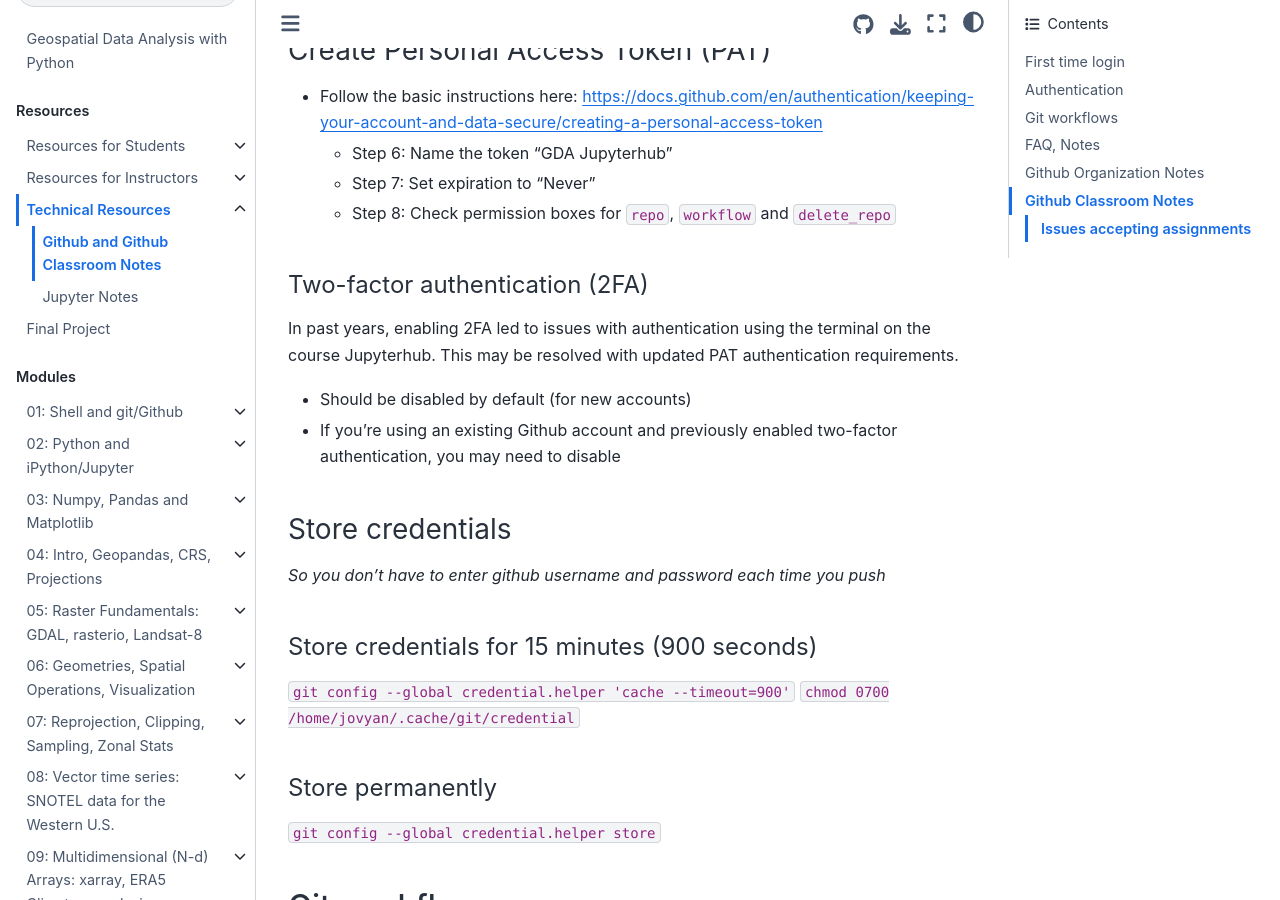
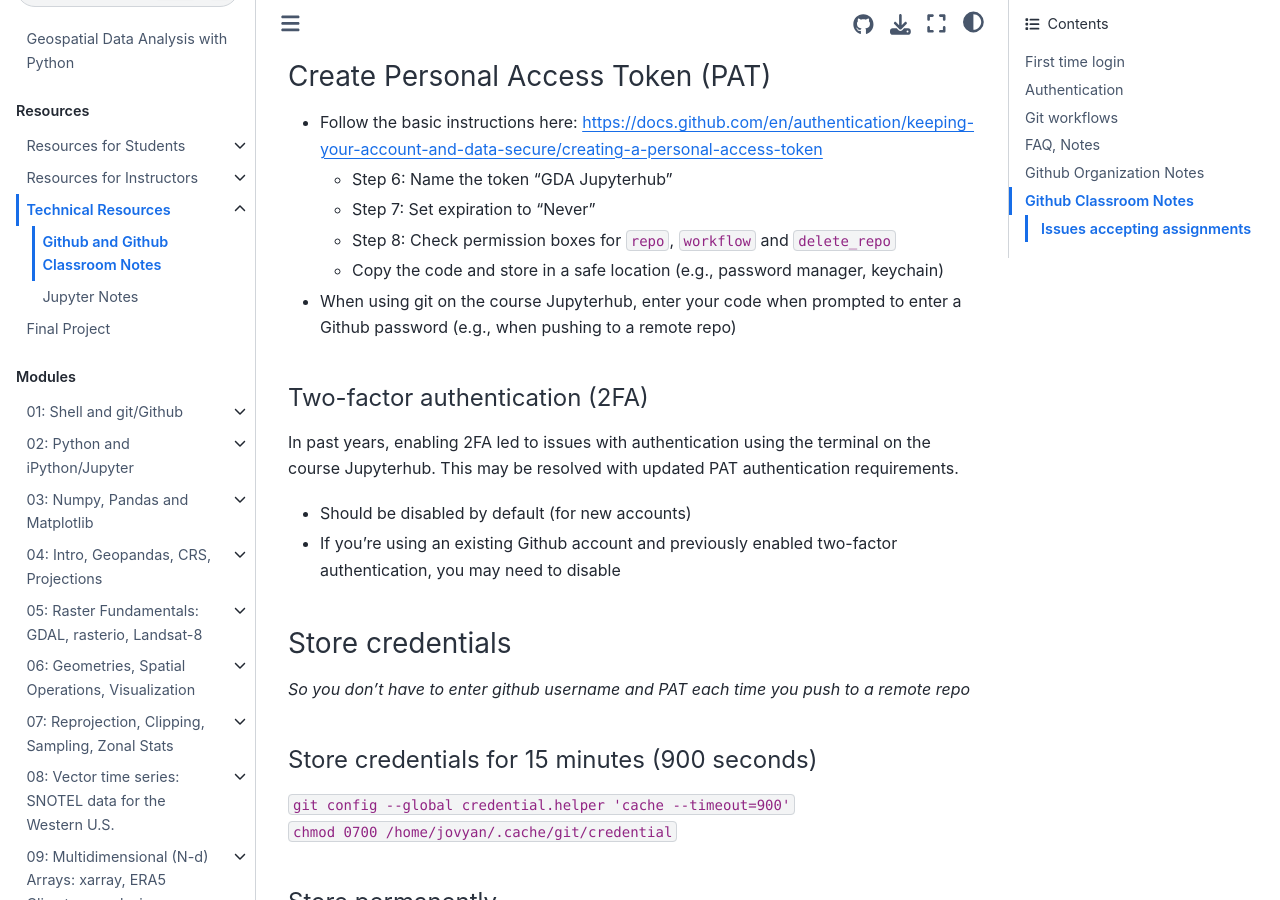
Before and after one commit to UW-GDA/jupyterbook, a Jupyter Book: the page built from book/resources/github_notes.md, in a window 1280 px wide and 900 px high, scrolled down 886 px. Built offline with Jupyter Book 1.0.4 settings and Sphinx 7.4.7 and the Sphinx Book theme 1.1.4, drawn with Linux system fonts in a browser that asks for light colours; pages that are not in the unit, such as notebooks, are missing from menus.

Commit message:
Update github_notes.md

```diff
--- a/book/resources/github_notes.md
+++ b/book/resources/github_notes.md
@@ -24,6 +24,8 @@
     * Step 6: Name the token "GDA Jupyterhub"
     * Step 7: Set expiration to "Never"
     * Step 8: Check permission boxes for `repo`, `workflow` and `delete_repo`
+    * Copy the code and store in a safe location (e.g., password manager, keychain)
+* When using git on the course Jupyterhub, enter your code when prompted to enter a Github password (e.g., when pushing to a remote repo)
 
 #### Two-factor authentication (2FA)
 In past years, enabling 2FA led to issues with authentication using the terminal on the course Jupyterhub. This may be resolved with updated PAT authentication requirements.
@@ -31,7 +33,7 @@
 * If you're using an existing Github account and previously enabled two-factor authentication, you may need to disable
 
 ### Store credentials
-*So you don't have to enter github username and password each time you push*
+*So you don't have to enter github username and PAT each time you push to a remote repo*
 
 #### Store credentials for 15 minutes (900 seconds)
 `git config --global credential.helper 'cache --timeout=900'`
```
